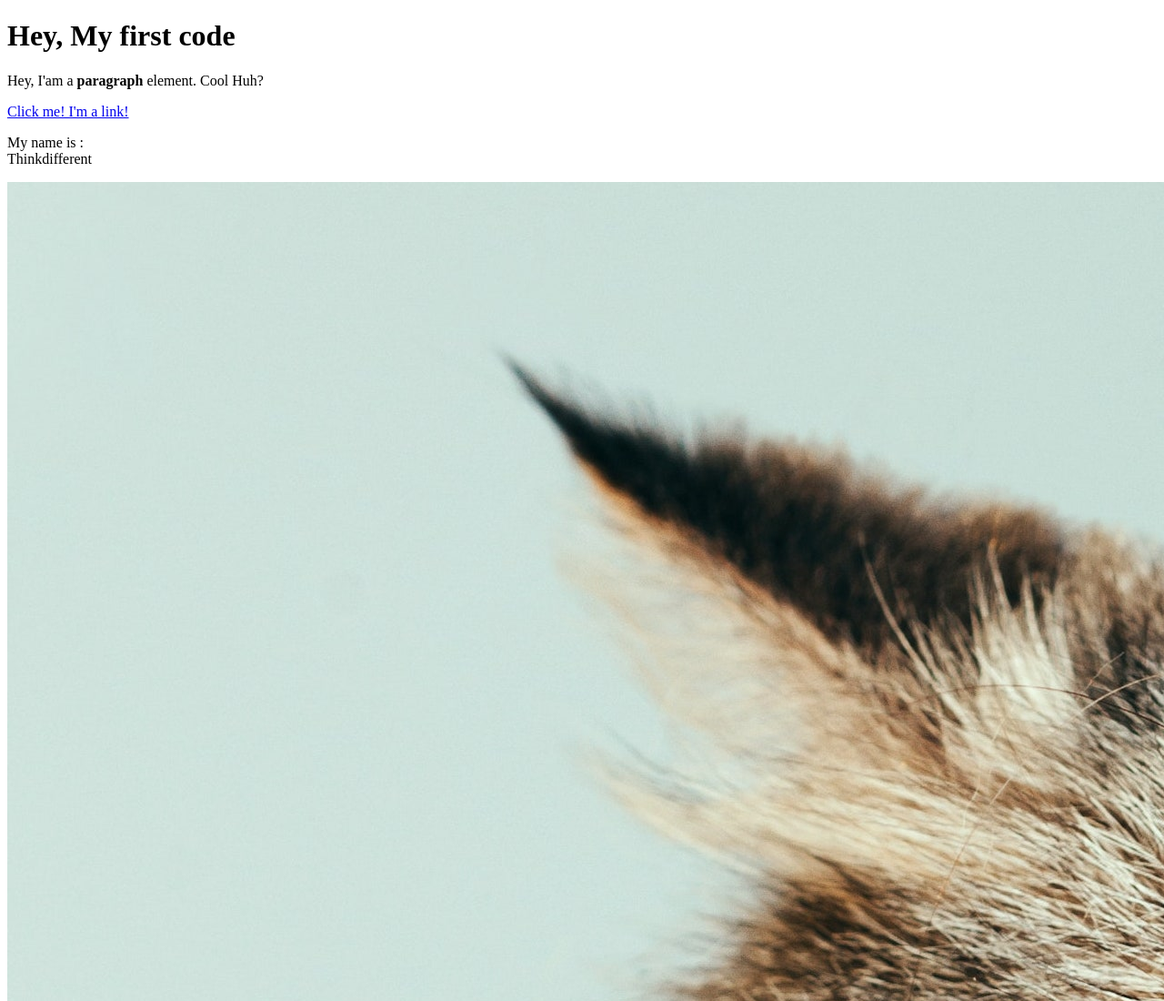
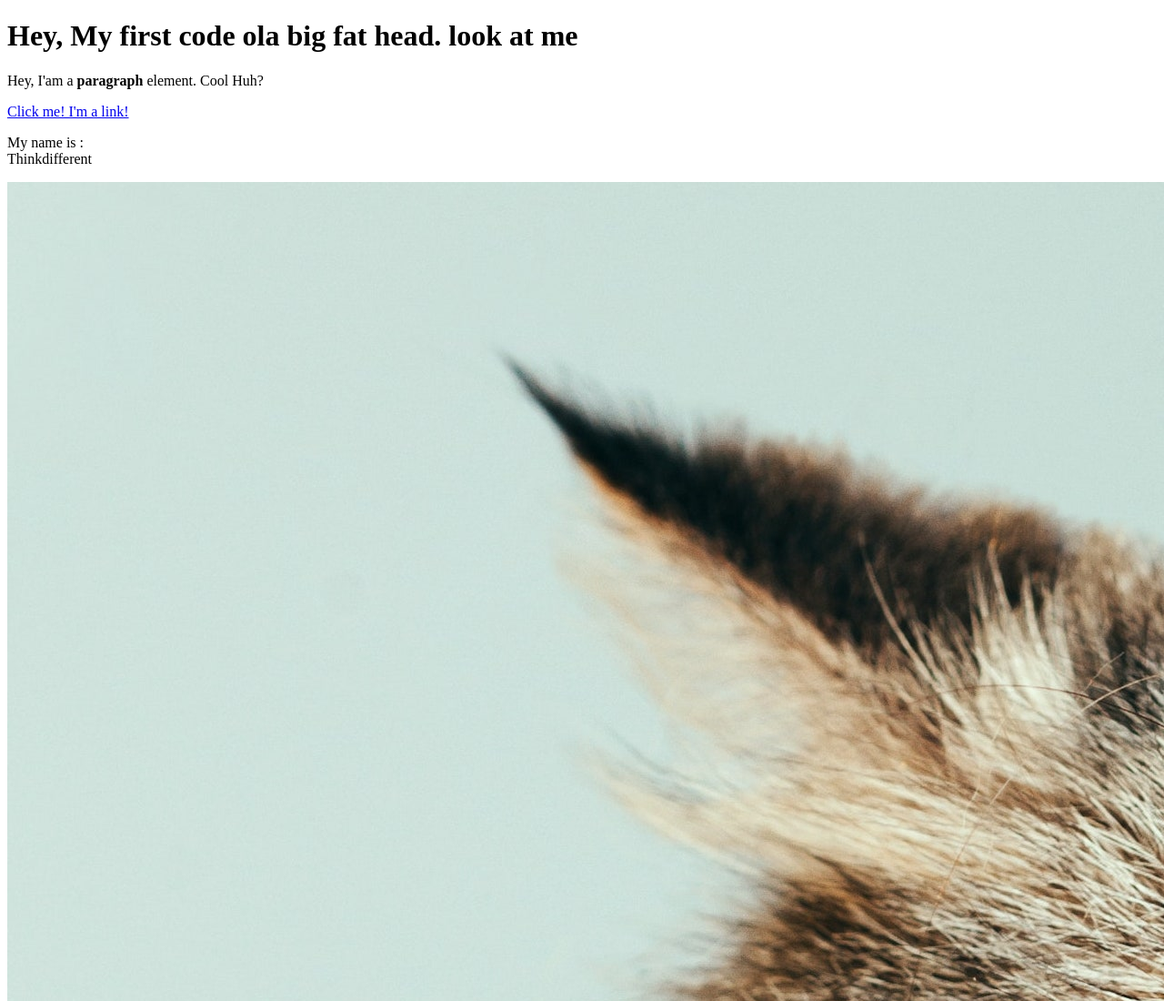
Before and after one commit to THINKDIFFERENT1996/cartoon-hero-, a plain HTML site: page test.html in a window 1280 px wide. Shown: the top 1100 px of the page at 91% size. Drawn offline with Linux system fonts and the light colour scheme.

Commit message:
added ola big fat head to the heading

```diff
--- a/test.html
+++ b/test.html
@@ -4,7 +4,7 @@
 	<title>Test Page </title>
 </head>
 <body>
-<h1>Hey, My first code </h1>
+<h1>Hey, My first code ola big fat head. look at me </h1>
 <p>Hey, I'am a <b>paragraph</b> element. Cool Huh?</p>
 <a href="https://google.com" target="_blank" title="let's go to the MOON">Click me! I'm a link!</a>
 <p>My name is :<br>
```
